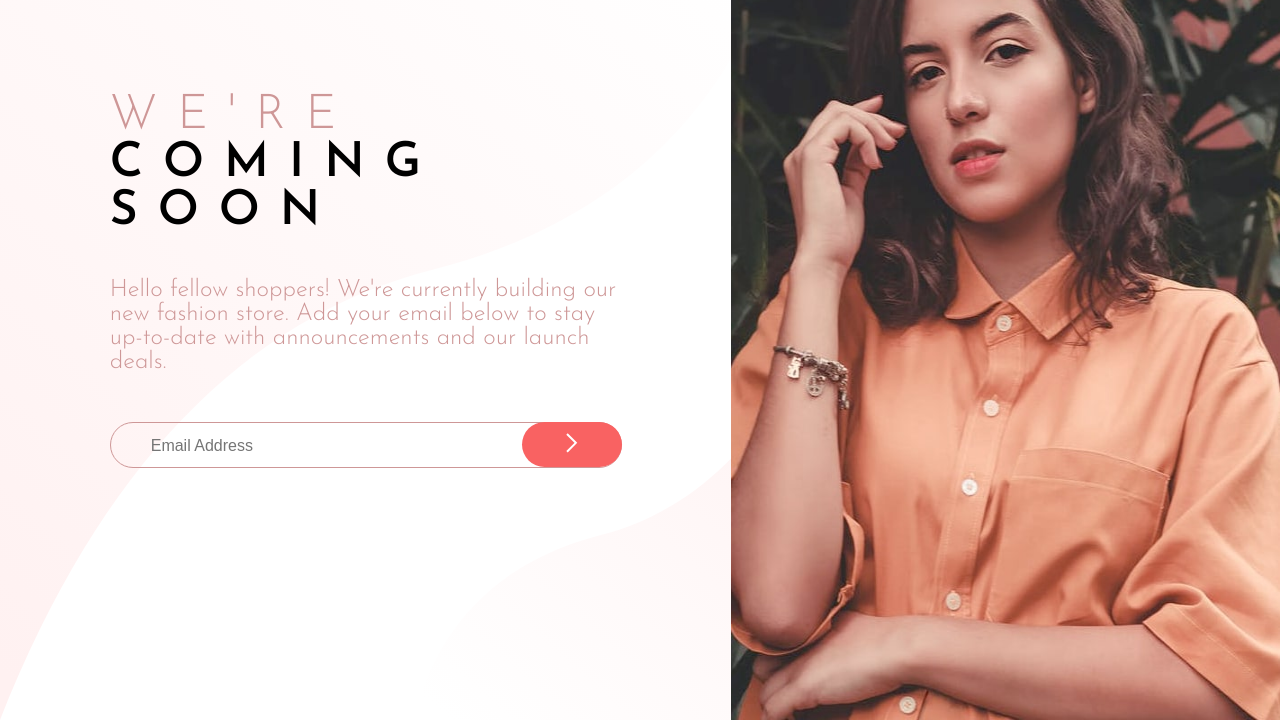
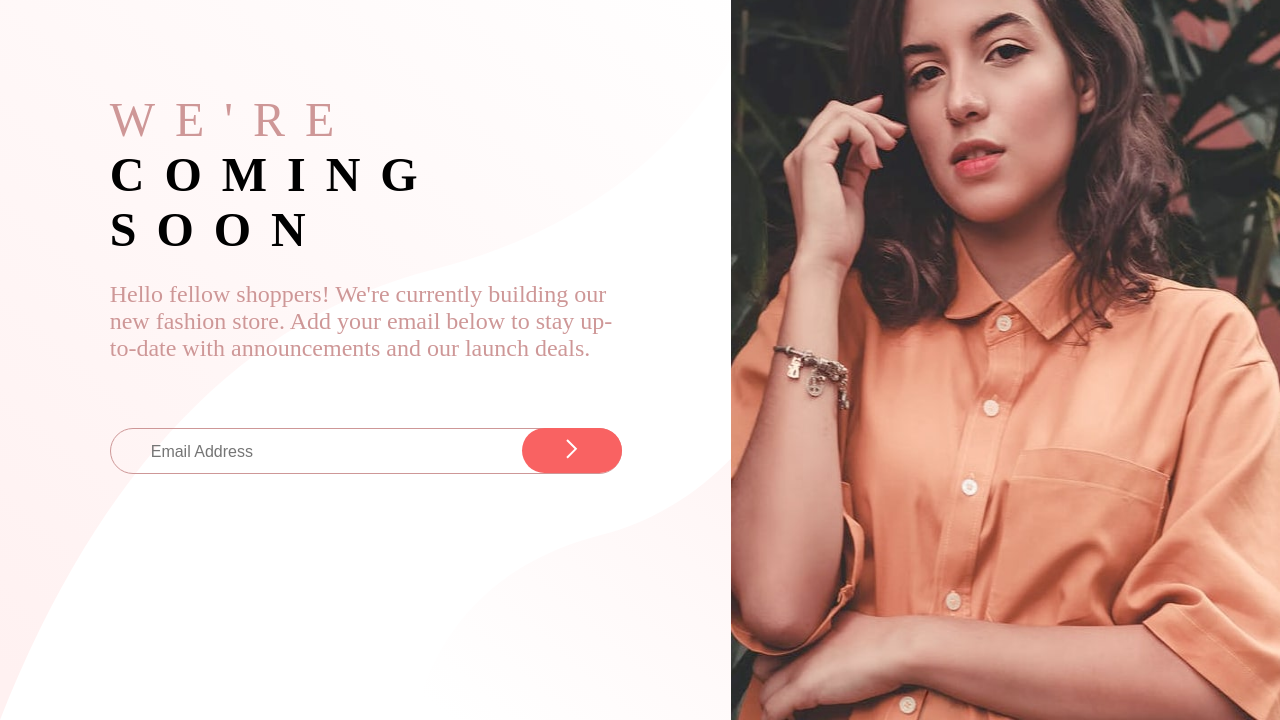
Before and after one commit to Triccy188/Base-apparel-coming-soon-project, a plain HTML site: page index.html in a window 1280 px wide. Shown: the part 80-800 px from the top of the page. Drawn offline with Linux system fonts and the light colour scheme.

Commit message:
Update style.css
commented the font family link

```diff
--- a/style.css
+++ b/style.css
@@ -1,7 +1,7 @@
 /* @import url("https://fonts.googleapis.com/css2?family=Josefin+Sans:ital,wght@300,400,600&display=swap"); */
 
-@import url("https://fonts.googleapis.com/css2?family=Josefin+Sans:ital,wght@0,100..700;1,100..700&family=Outfit&family=Source+Sans+3:ital,wght@0,200..900;1,200..900&display=swap");
-
+/* @import url("https://fonts.googleapis.com/css2?family=Josefin+Sans:ital,wght@0,100..700;1,100..700&family=Outfit&family=Source+Sans+3:ital,wght@0,200..900;1,200..900&display=swap");
+ */
 * {
   margin: 0;
   padding: 0;
```
